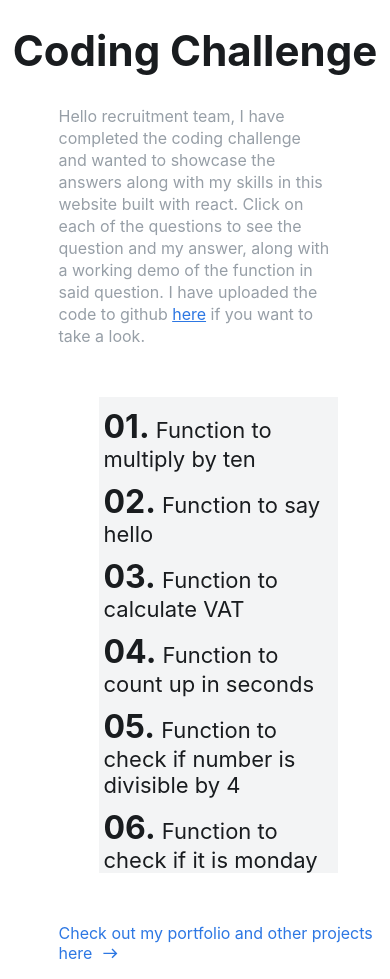
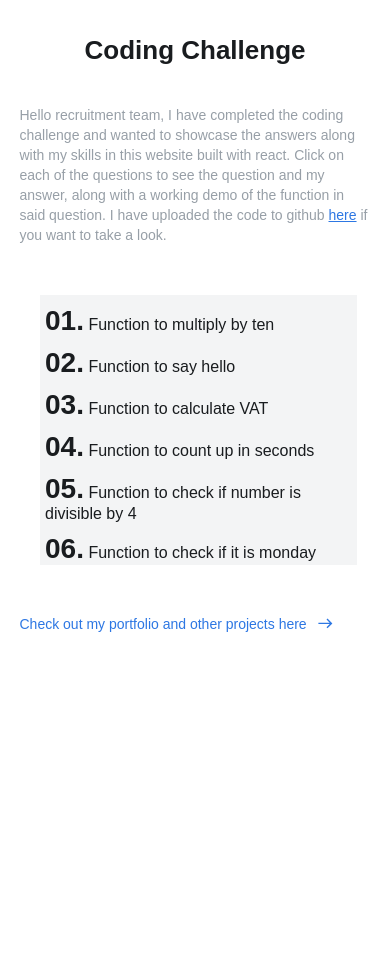
Before and after one commit to jonathanford94/ProblemsProject, a React app: page / in a window 390 px wide. After the commit the page ends 844 px from the top, so only its background shows below. Built offline with nearby package versions, Linux system fonts and the light colour scheme.

Commit message:
styling updates (mobile)

```diff
--- a/src/Components/App/App.css
+++ b/src/Components/App/App.css
@@ -1,7 +1,7 @@
 @import url('https://fonts.googleapis.com/css2?family=JetBrains+Mono:wght@200&family=Roboto:wght@300&display=swap');
 
-.App{
-  font-family: 'Courier New', 'Roboto', sans-serif, Courier,
+*{
+  font-family: Arial, Helvetica, sans-serif;
 }
 
 .header {
@@ -95,6 +95,7 @@ a {
 
 .question pre span{
   color: rgb(21, 182, 21);
+  font-family: monospace;
 }
 
 .question .instruction{
@@ -146,3 +147,55 @@ footer a {
   content: url('../../img/east-24px.svg');
   padding-left: 5px;
 }
+
+@media only screen and (max-width: 560px) {
+  .title{
+    font-size: 26px;
+  }
+
+  .introduction {
+    font-size: 14px;
+    line-height: 20px;
+    width: 90vw;
+    margin-left: 5vw;
+  }
+
+  .nav{
+    width: 80vw;
+    margin-left: 0vw;
+  }
+
+  .nav li{
+    width: 80vw;
+  }
+
+  .nav li a {
+    font-size: 16px;
+  }
+
+  .number{
+    font-size: 28px;
+  }
+
+  .question{
+    margin-left: 5vw;
+  }
+
+  .question h1{
+    font-size: 24px;
+  }
+
+  .question pre{
+    width: 85vw;
+  }
+
+  .question input {
+    width: 75vw;
+  }
+
+  footer{
+    margin-left: 5vw;
+    margin-top: 50px;
+    font-size: 14px;
+  }
+}
```
Also changed, not shown: .github/workflows/firebase-hosting-merge.yml (added), .github/workflows/firebase-hosting-pull-request.yml (added), firebase.json (added), 3 other files.
